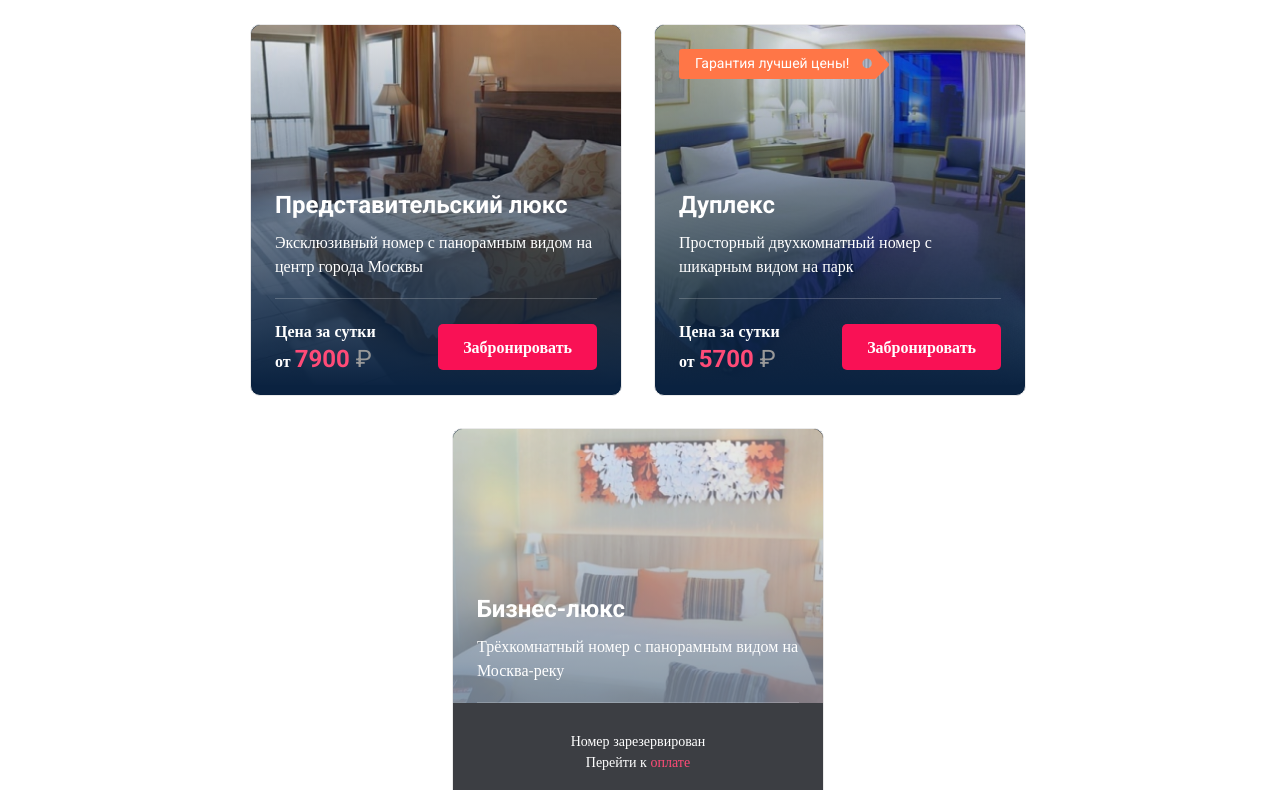
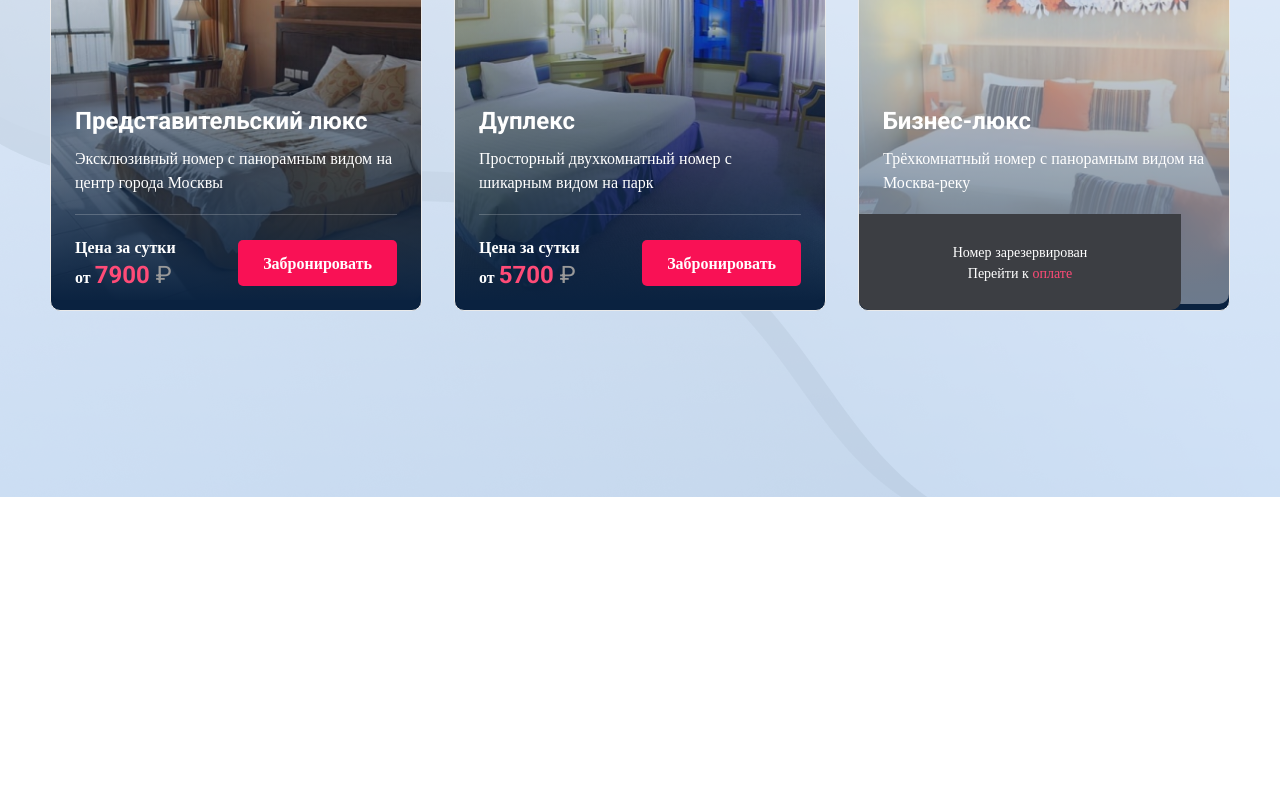
Before and after one commit to BulyginK/TL_web-dev, a website: page index.html in a window 1280 px wide. Shown: the part 303-1093 px from the top of the page. After the commit the page ends 800 px from the top, so only its background shows below. Drawn offline with nearby package versions, Linux system fonts and the light colour scheme.

Commit message:
19.07.2022

```diff
--- a/css/room.css
+++ b/css/room.css
@@ -99,7 +99,6 @@
 .room__text-description {
     font: 16px/24px 'Open Sans';
     padding: 9px 0 20px;
-    border-bottom: 1px solid #FFFFFF33;
 }
 
 .room__price-block {
@@ -107,6 +106,7 @@
     align-items: center;
     justify-content: space-between;
     height: 96px;
+    border-top: 1px solid #FFFFFF33;
 }
 
 .room__price-text {
@@ -152,7 +152,7 @@
     display: flex;
     justify-content: center;
     align-items: center;
-    width: 370px;
+    width: 100%;
     height: 96px;
     margin: 0 -24px;
     background: #3C3E43;
--- a/css/style.css
+++ b/css/style.css
@@ -4,14 +4,19 @@
     margin: 0;
 }
 
-.container {
+.wrapper {
+    display: flex;
+    justify-content: center;
+    align-items: center;
+    width: 100vw;
+    height: 100vh;
     background-image: url("/img/Background.png");
+    background-size: 100vw;
 }
 
 .rooms {
-    position: absolute;
-    max-width: 1244px;
-    margin: 239px 22px 0 50px;
+    min-width: 1244px;
+    margin: 0 18px 0 50px;
 }
 
 .rooms__title {
@@ -24,7 +29,6 @@
 }
 
 .rooms__rooms-section {
-    position: relative;
     display: flex;
     justify-content: center;
     flex-wrap: wrap;
--- a/index.html
+++ b/index.html
@@ -12,10 +12,11 @@
         rel="stylesheet">
     <link href="./css/style.css" rel="stylesheet">
     <link href="./css/room.css" rel="stylesheet">
+    <script src="./dist/main.js" defer></script>
 </head>
 
 <body>
-    <div class="container">
+    <div class="wrapper">
         <main class="rooms">
             <h1 class="rooms__title">Номера и цены</h1>
             <div class="rooms__rooms-section">
--- /dev/null
+++ b/src/index.js
@@ -0,0 +1,3 @@
+import { reservedRoom } from './modules/reservedRoom';
+
+reservedRoom()
--- /dev/null
+++ b/src/modules/reservedRoom.js
@@ -0,0 +1,3 @@
+export const reservedRoom = () => {
+    console.log('+');
+}
```
Also changed, not shown: package.json (added, +25 -0 lines), 1 other file. Lines whose indentation alone changed are shown as unchanged.
